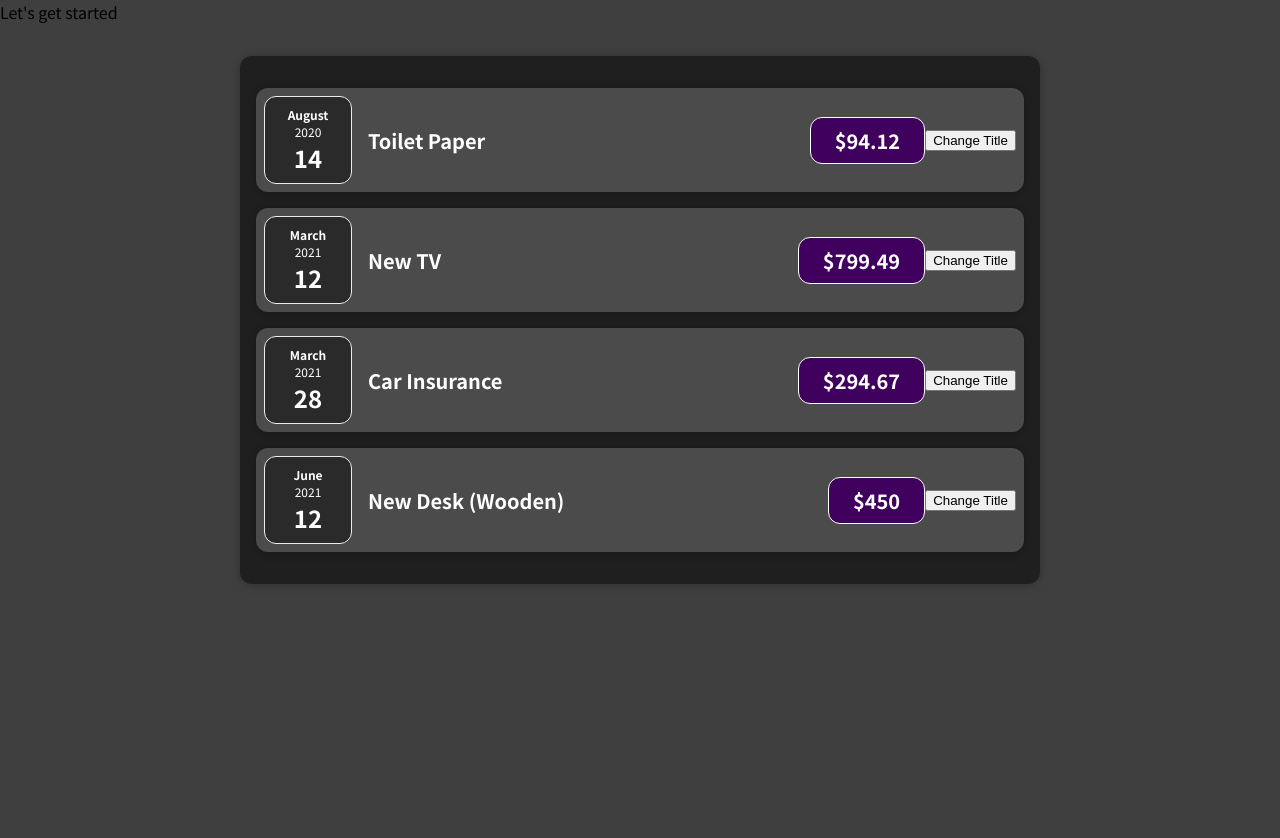
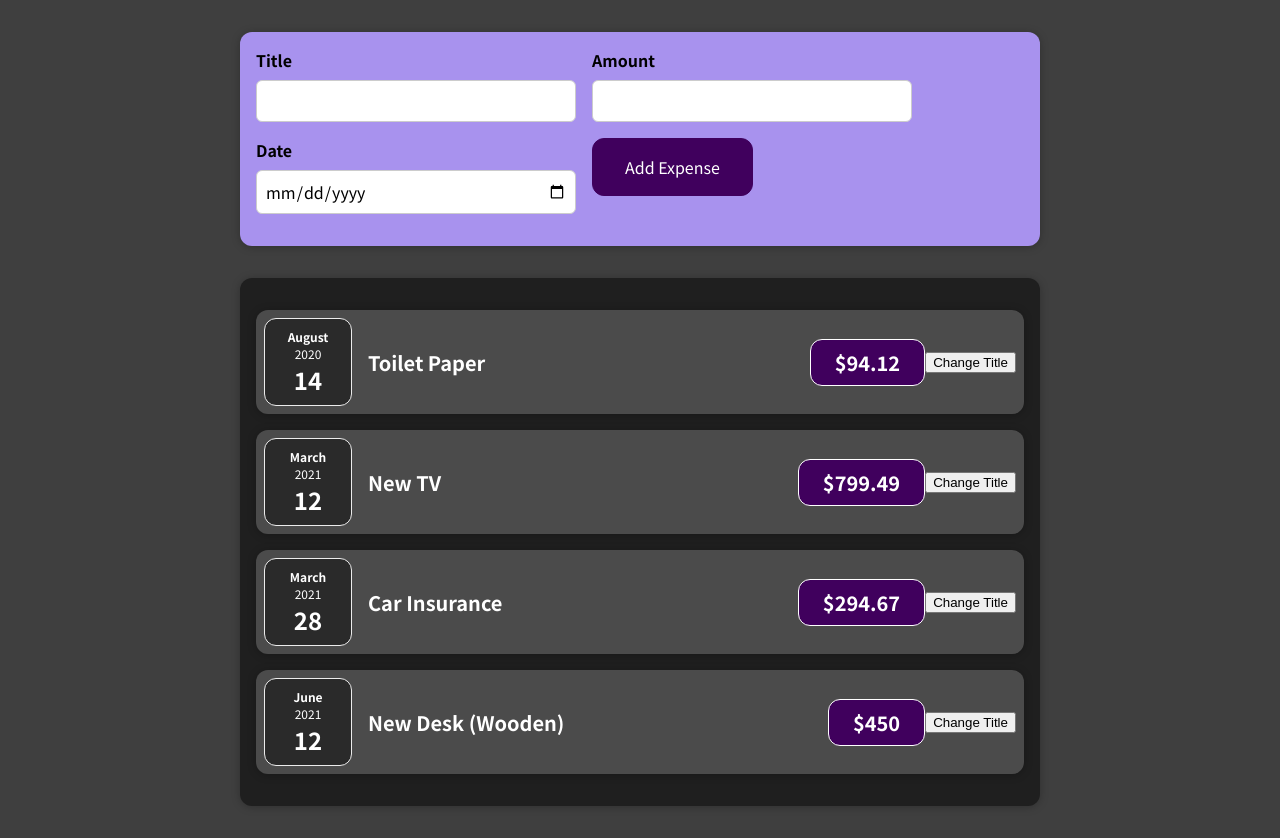
Before and after one commit to naraeseoWeb/react-complete-guide, a React (Create React App) app: page / in a window 1280 px wide. Before the commit the page ends 800 px from the top, so only its background shows below. Built offline with nearby package versions, Linux system fonts and the light colour scheme; the HTML template or start-up script is replaced by a standard one.

Commit message:
Add Expense style complete

```diff
--- a/src/App.js
+++ b/src/App.js
@@ -1,4 +1,5 @@
 import Expenses from './components/Expenses/Expenses';
+import NewExpense from './components/New Expense/NewExpense';
 
 const App = () => {
   const expenses = [
@@ -25,7 +26,7 @@
 
   return (
     <>
-      <div className='App'>Let's get started</div>
+      <NewExpense />
       <Expenses items={expenses} />
     </>
   );
--- /dev/null
+++ b/src/components/New Expense/ExpenseForm.css
@@ -0,0 +1,26 @@
+.new-expense__controls {
+  display: flex;
+  flex-wrap: wrap;
+  gap: 1rem;
+  margin-bottom: 1rem;
+  text-align: left;
+}
+
+.new-expense__control label {
+  font-weight: bold;
+  margin-bottom: 0.5rem;
+  display: block;
+}
+
+.new-expense__control input {
+  font: inherit;
+  padding: 0.5rem;
+  border-radius: 6px;
+  border: 1px solid #ccc;
+  width: 20rem;
+  max-width: 100%;
+}
+
+.new-expense__actions {
+  text-align: right;
+}
--- /dev/null
+++ b/src/components/New Expense/ExpenseForm.jsx
@@ -0,0 +1,27 @@
+import './ExpenseForm.css';
+
+const ExpenseForm = () => {
+  return (
+    <form>
+      <div className='new-expense__controls'>
+        <div className='new-expense__control'>
+          <label>Title</label>
+          <input type='text' />
+        </div>
+        <div className='new-expense__control'>
+          <label>Amount</label>
+          <input type='number' min='0.01' step='0.01' />
+        </div>
+        <div className='new-expense__control'>
+          <label>Date</label>
+          <input type='date' min='2019-01-01' step='2022-12-31' />
+        </div>
+        <div className='new-expense__actions'>
+          <button type='submit'>Add Expense</button>
+        </div>
+      </div>
+    </form>
+  );
+};
+
+export default ExpenseForm;
--- /dev/null
+++ b/src/components/New Expense/NewExpense.jsx
@@ -0,0 +1,13 @@
+import React from 'react';
+import ExpenseForm from './ExpenseForm';
+import './NewExpenses.css';
+
+const NewExpense = () => {
+  return (
+    <div className='new-expense'>
+      <ExpenseForm />
+    </div>
+  );
+};
+
+export default NewExpense;
--- /dev/null
+++ b/src/components/New Expense/NewExpenses.css
@@ -0,0 +1,38 @@
+.new-expense {
+  background-color: #a892ee;
+  padding: 1rem;
+  margin: 2rem auto;
+  width: 50rem;
+  max-width: 95%;
+  border-radius: 12px;
+  text-align: center;
+  box-shadow: 0 1px 8px rgba(0, 0, 0, 0.25);
+}
+
+.new-expense button {
+  font: inherit;
+  cursor: pointer;
+  padding: 1rem 2rem;
+  border: 1px solid #40005d;
+  background-color: #40005d;
+  color: white;
+  border-radius: 12px;
+  margin-right: 1rem;
+}
+
+.new-expense button:hover,
+.new-expense button:active {
+  background-color: #510674;
+  border-color: #510674;
+}
+
+.new-expense button.alternative {
+  color: #220131;
+  border-color: transparent;
+  background-color: transparent;
+}
+
+.new-expense button.alternative:hover,
+.new-expense button.alternative:active {
+  background-color: #ddb3f8;
+}
```
